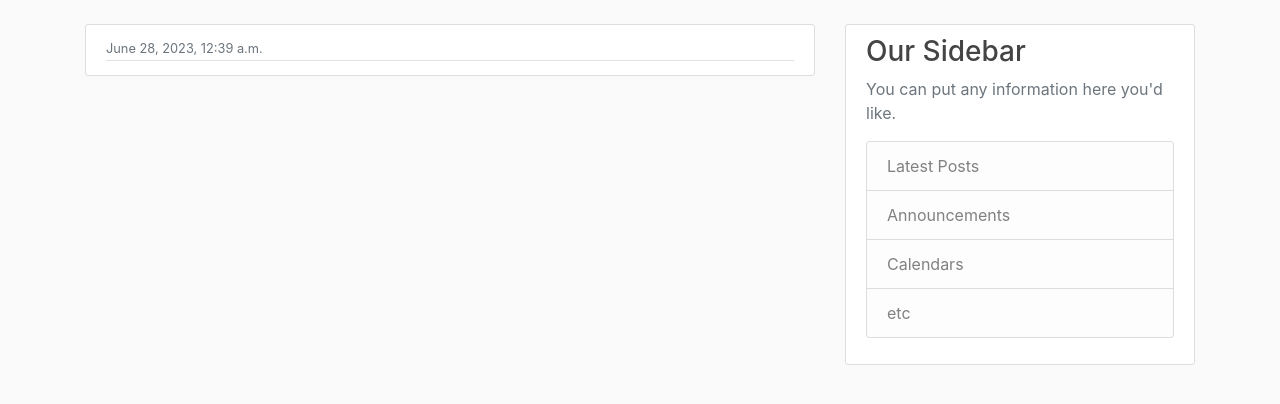
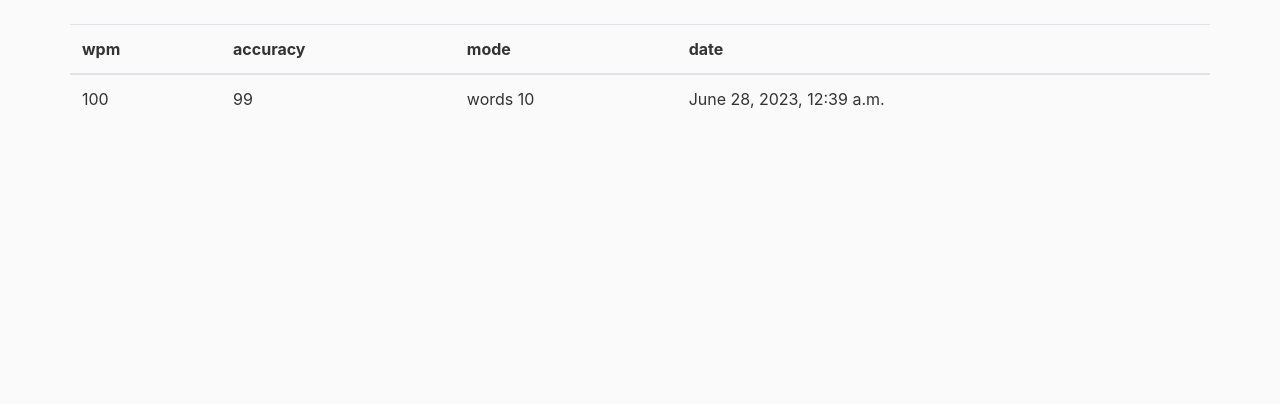
Before and after one commit to ayinfly/stickytype, a Django app: page /stats/ in a window 1280 px wide. Shown: the part 56-460 px from the top of the page. Run offline with Django 4.2, Linux system fonts and the light colour scheme; data comes from the database, SQL or seed files in the repository; both versions use the stored data as it was after the commit; some libraries are stand-ins or nearby versions.

Commit message:
add stats page with functionality

```diff
--- a/django_project/type/templates/type/base.html
+++ b/django_project/type/templates/type/base.html
@@ -27,7 +27,7 @@
                 </button>
                 <div class="collapse navbar-collapse" id="navbarToggle">
                     <div class="navbar-nav mr-auto">
-                        <a class="nav-item nav-link" href="{% url 'type-home'% }">home</a>
+                        <a class="nav-item nav-link" href="{% url 'type-home' %}">home</a>
                         <a class="nav-item nav-link" href="{% url 'type-stats' %}">stats</a>
                         <a class="nav-item nav-link" href="{% url 'type-about' %}">about</a>
                         <a class="nav-item nav-link" href="#">leaderboard</a>
@@ -44,22 +44,7 @@
     </header>
     <main role="main" class="container">
         <div class="row">
-            <div class="col-md-8">
-                {% block content %}{% endblock %}
-            </div>
-            <div class="col-md-4">
-                <div class="content-section">
-                    <h3>Our Sidebar</h3>
-                    <p class='text-muted'>You can put any information here you'd like.
-                    <ul class="list-group">
-                        <li class="list-group-item list-group-item-light">Latest Posts</li>
-                        <li class="list-group-item list-group-item-light">Announcements</li>
-                        <li class="list-group-item list-group-item-light">Calendars</li>
-                        <li class="list-group-item list-group-item-light">etc</li>
-                    </ul>
-                    </p>
-                </div>
-            </div>
+            {% block content %}{% endblock %}
         </div>
     </main>
 
--- a/django_project/type/templates/type/stats.html
+++ b/django_project/type/templates/type/stats.html
@@ -1,12 +1,24 @@
 {% extends "type/base.html" %}
 {% block content%}
-    {% for stat in stats %}
-        <article class="media content-section">
-            <div class="media-body">
-            <div class="article-metadata">
-                <small class="text-muted">{{ stat.time }}</small>
-            </div>
-            </div>
-        </article>
-    {% endfor %}
+    <table class="table table-hover">
+        <thead>
+        <tr>
+            <th scope="col">wpm</th>
+            <th scope="col">accuracy</th>
+            <th scope="col">mode</th>
+            <th scope="col">date</th>
+        </tr>
+        </thead>
+        <tbody>
+            {% for stat in stats %}
+                <tr>
+                    <td>{{ stat.wpm_total }}</td>
+                    <td>{{ stat.accuracy }}</td>
+                    <td>{{ stat.mode }}</td>
+                    <td>{{ stat.time }}</td>
+                </tr>
+            {% endfor %}
+        </tbody>
+    </table>
+
 {% endblock content%}
--- a/django_project/type/urls.py
+++ b/django_project/type/urls.py
@@ -5,5 +5,4 @@ urlpatterns = [
     path("", views.home, name='type-home'),
     path("about/", views.about, name='type-about'),
     path("stats/", views.stats, name='type-stats'),
-
 ]
```
Also changed, not shown: django_project/db.sqlite3.
